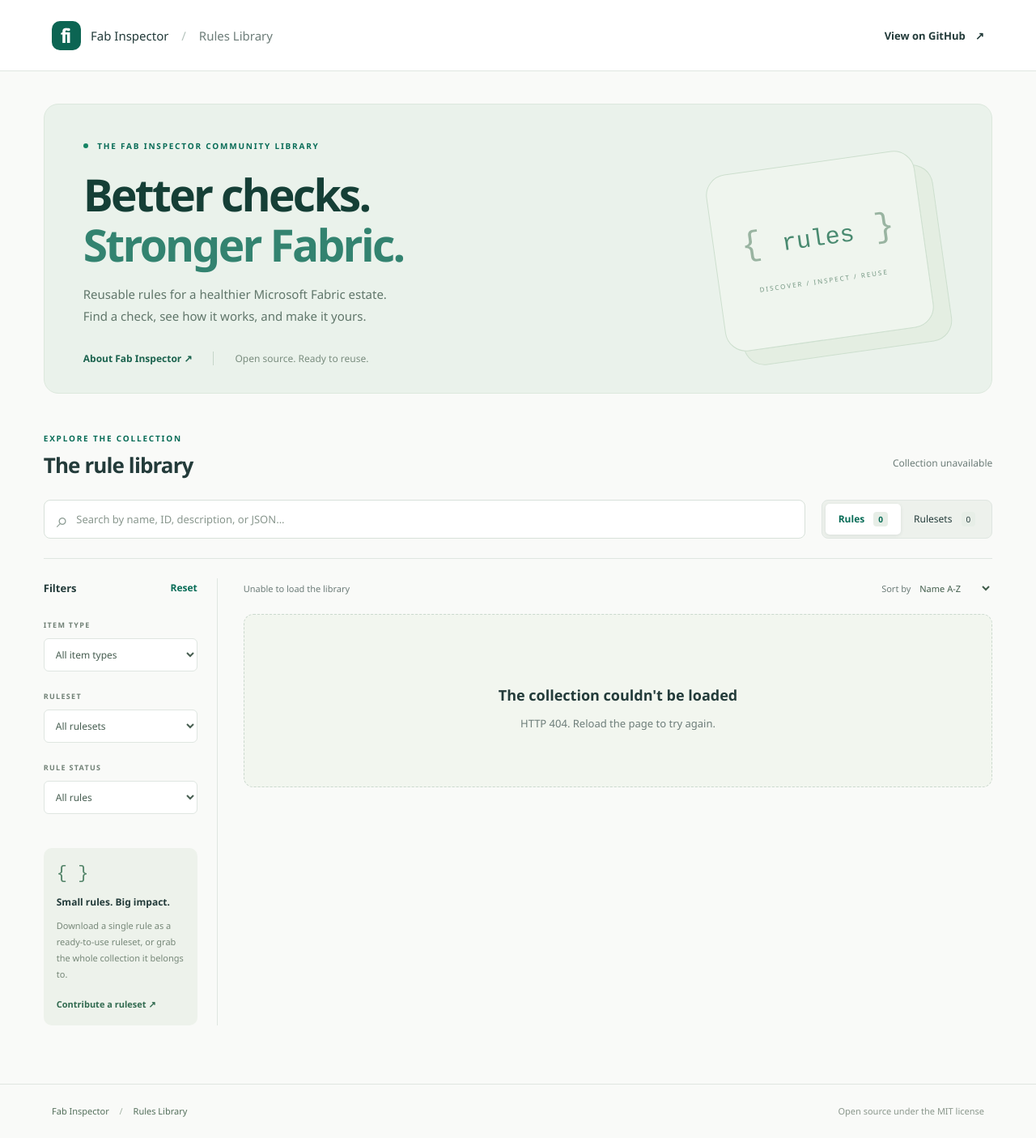
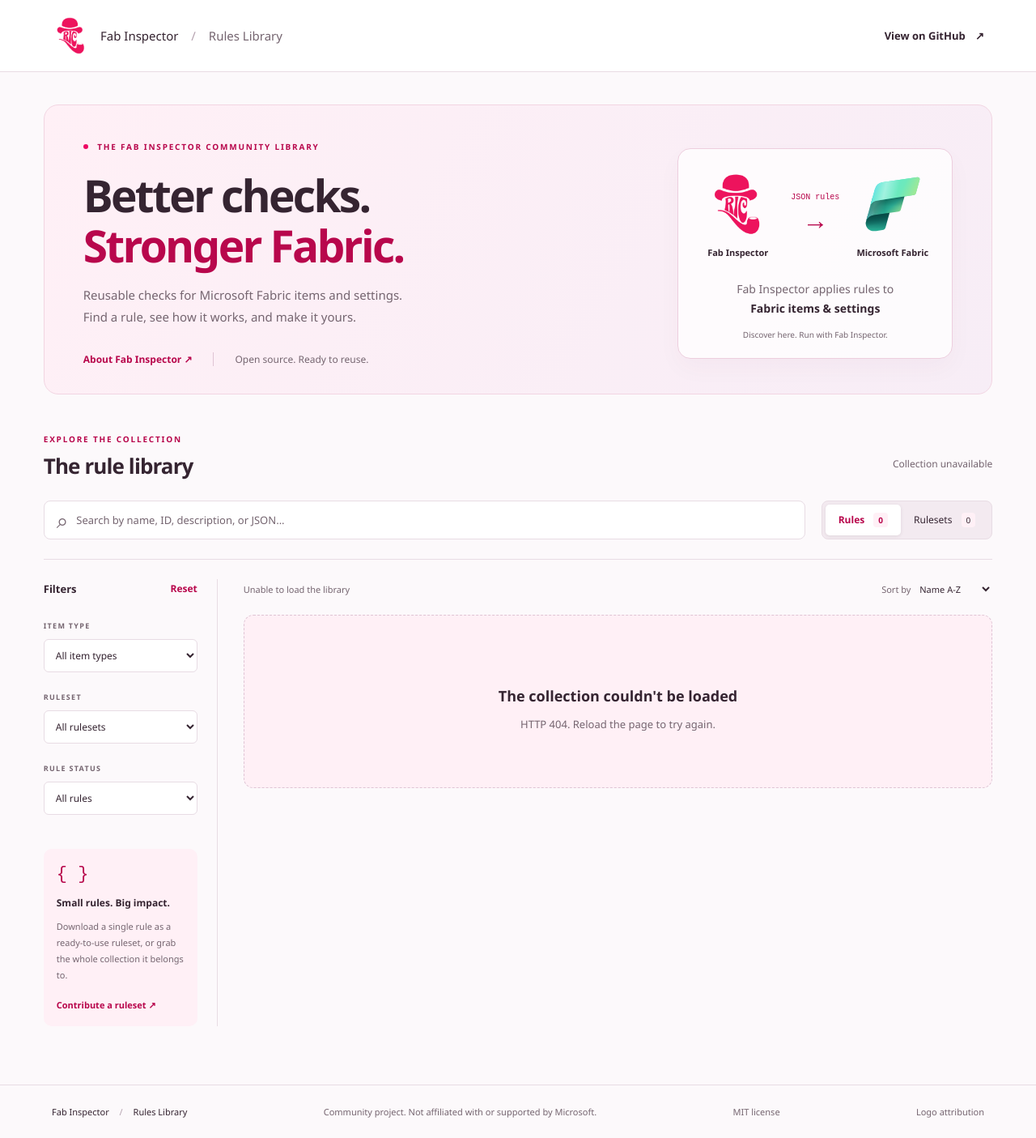
Before and after one commit to NatVanG/fab-inspector-rules-library, a website: page web/index.html in a window 1280 px wide. Shown: the whole page at 81% size. Drawn offline with Linux system fonts and the light colour scheme; no server answers.

Commit message:
Restyle rules library with Fab Inspector and Fabric branding
Co-authored-by: copilot-swe-agent[bot] <198982749+Copilot@users.noreply.github.com>

```diff
--- a/scripts/build.mjs
+++ b/scripts/build.mjs
@@ -1,4 +1,4 @@
-import { readdir, readFile, mkdir, writeFile, copyFile, rm } from "node:fs/promises";
+import { readdir, readFile, mkdir, writeFile, copyFile, cp, rm } from "node:fs/promises";
 import path from "node:path";
 import { fileURLToPath } from "node:url";
 
@@ -43,6 +43,7 @@ export async function build(root) {
   for (const file of ["index.html", "styles.css", "app.js"]) {
     await copyFile(path.join(root, "web", file), path.join(output, file));
   }
+  await cp(path.join(root, "web", "assets"), path.join(output, "assets"), { recursive: true });
   for (const ruleset of rulesets) {
     const target = path.join(output, "rulesets", ruleset.path);
     await mkdir(path.dirname(target), { recursive: true });
--- a/web/index.html
+++ b/web/index.html
@@ -6,21 +6,32 @@
     <meta name="description" content="Discover, inspect, and download reusable Fab Inspector rules for Microsoft Fabric.">
     <meta name="color-scheme" content="light">
     <title>Fab Inspector | Rules Library</title>
+    <link rel="icon" type="image/png" href="./assets/fab-inspector.png">
     <link rel="stylesheet" href="./styles.css">
     <script type="module" src="./app.js"></script>
   </head>
   <body>
     <header class="site-header">
-      <a class="brand" href="./"><span class="brand-icon" aria-hidden="true">fi</span><span>Fab Inspector <span class="brand-divider">/</span> <strong>Rules Library</strong></span></a>
+      <a class="brand" href="./"><img class="brand-icon" src="./assets/fab-inspector.png" alt="" width="48" height="48"><span>Fab Inspector <span class="brand-divider">/</span> <strong>Rules Library</strong></span></a>
       <a class="github-link" href="https://github.com/NatVanG/fab-inspector-rules-library">View on GitHub <span aria-hidden="true">&#8599;</span></a>
     </header>
     <main>
       <section class="hero" aria-labelledby="page-title">
-        <div class="eyebrow"><span class="status-dot"></span> THE FAB INSPECTOR COMMUNITY LIBRARY</div>
-        <h1 id="page-title">Better checks.<br><span>Stronger Fabric.</span></h1>
-        <p>Reusable rules for a healthier Microsoft Fabric estate.<br>Find a check, see how it works, and make it yours.</p>
-        <div class="hero-footer"><a href="https://github.com/NatVanG/fab-inspector">About Fab Inspector <span aria-hidden="true">&#8599;</span></a><span>Open source. Ready to reuse.</span></div>
-        <div class="hero-decoration" aria-hidden="true"><div>{ <span>rules</span> }</div><small>DISCOVER / INSPECT / REUSE</small></div>
+        <div class="hero-copy">
+          <div class="eyebrow"><span class="status-dot"></span> THE FAB INSPECTOR COMMUNITY LIBRARY</div>
+          <h1 id="page-title">Better checks.<br><span>Stronger Fabric.</span></h1>
+          <p>Reusable checks for Microsoft Fabric items and settings.<br>Find a rule, see how it works, and make it yours.</p>
+          <div class="hero-footer"><a href="https://github.com/NatVanG/fab-inspector">About Fab Inspector <span aria-hidden="true">&#8599;</span></a><span>Open source. Ready to reuse.</span></div>
+        </div>
+        <figure class="inspection-flow">
+          <div class="flow-diagram">
+            <div class="flow-product"><img src="./assets/fab-inspector.png" alt="" width="80" height="80"><strong>Fab Inspector</strong></div>
+            <div class="flow-rules"><span>JSON rules</span><span class="flow-arrow" aria-hidden="true">&#8594;</span></div>
+            <div class="flow-product"><img src="./assets/microsoft-fabric.svg" alt="" width="80" height="80"><strong>Microsoft Fabric</strong></div>
+          </div>
+          <figcaption>Fab Inspector applies rules to<br><strong>Fabric items &amp; settings</strong></figcaption>
+          <p>Discover here. Run with Fab Inspector.</p>
+        </figure>
       </section>
       <section class="library" aria-labelledby="library-title">
         <div class="library-heading"><div><div class="eyebrow">EXPLORE THE COLLECTION</div><h2 id="library-title">The rule library</h2></div><p id="catalog-summary" aria-live="polite">Loading the collection...</p></div>
@@ -40,7 +51,7 @@
         </div>
       </section>
     </main>
-    <footer><span>Fab Inspector <span aria-hidden="true">/</span> Rules Library</span><a href="https://github.com/NatVanG/fab-inspector-rules-library/blob/main/LICENSE">Open source under the MIT license</a></footer>
+    <footer><span>Fab Inspector <span aria-hidden="true">/</span> Rules Library</span><span>Community project. Not affiliated with or supported by Microsoft.</span><a href="https://github.com/NatVanG/fab-inspector-rules-library/blob/main/LICENSE">MIT license</a><a href="./assets/NOTICE.txt">Logo attribution</a></footer>
     <dialog id="detail" aria-labelledby="detail-title">
       <div class="dialog-heading"><div><div id="detail-kind" class="eyebrow"></div><h2 id="detail-title"></h2></div><button id="close-detail" class="close-button" type="button" aria-label="Close preview">&#215;</button></div>
       <p id="detail-description"></p><div id="detail-meta" class="tags"></div>
--- a/web/styles.css
+++ b/web/styles.css
@@ -1,4 +1,4 @@
-:root { color-scheme: light; font-family: "Segoe UI", system-ui, sans-serif; color: #233b3a; background: #f9faf8; --green: #086c57; --muted: #6d7d79; --border: #dfe6e1; }
+:root { color-scheme: light; font-family: "Segoe UI", system-ui, sans-serif; color: var(--ink); background: #fcf9fb; --pink: #ed0963; --accent: #b8074c; --ink: #352431; --muted: #756570; --border: #e8dce4; --soft: #fff0f6; }
 * { box-sizing: border-box; }
 body { margin: 0; }
 button, input, select { font: inherit; }
@@ -8,96 +8,102 @@ a { color: inherit; text-decoration: none; }
 a:hover { text-decoration: underline; }
 button { color: inherit; }
 button:disabled { opacity: .5; cursor: not-allowed; }
-:focus-visible { outline: 3px solid #29a88c; outline-offset: 4px; }
+:focus-visible { outline: 3px solid var(--pink); outline-offset: 4px; }
 .site-header { min-height: 88px; padding: 20px max(5%, calc((100% - 1320px) / 2)); display: flex; align-items: center; justify-content: space-between; gap: 20px; border-bottom: 1px solid var(--border); background: white; }
 .brand { display: flex; align-items: center; gap: 12px; font-size: 15px; font-weight: 500; }
-.brand-icon { display: grid; place-items: center; width: 36px; height: 36px; background: #0c6553; color: white; border-radius: 10px; font: 800 24px "Segoe UI", system-ui, sans-serif; letter-spacing: -3px; padding-right: 4px; }
-.brand-divider { margin: 0 12px; color: #b6c4bd; }
+.brand-icon { display: block; width: 48px; height: 48px; object-fit: contain; }
+.brand-divider { margin: 0 12px; color: #b5a2af; }
 .brand strong { font-weight: 500; color: var(--muted); }
 .github-link { font-size: 13px; font-weight: 600; }
 .github-link span { margin-left: 9px; }
 main { max-width: 1440px; margin: auto; padding: 40px 4.2% 72px; }
-.hero { position: relative; overflow: hidden; padding: 44px 48px 34px; border-radius: 18px; background: #eaf2eb; border: 1px solid #dce8dd; }
-.eyebrow { font-size: 10px; letter-spacing: 1.8px; font-weight: 700; color: var(--green); }
-.status-dot { display: inline-block; width: 6px; height: 6px; margin-right: 7px; background: #168464; border-radius: 50%; vertical-align: 1px; }
+.hero { display: grid; grid-template-columns: minmax(0, 1fr) 340px; align-items: center; gap: 32px; padding: 44px 48px 34px; border-radius: 18px; background: linear-gradient(120deg, #fff0f6, #f7edf6); border: 1px solid #f2d5e2; }
+.eyebrow { font-size: 10px; letter-spacing: 1.8px; font-weight: 700; color: var(--accent); }
+.status-dot { display: inline-block; width: 6px; height: 6px; margin-right: 7px; background: var(--pink); border-radius: 50%; vertical-align: 1px; }
 h1, h2, h3 { font-family: inherit; }
-h1 { margin: 22px 0 18px; font-size: clamp(38px, 4.3vw, 60px); line-height: 1.12; letter-spacing: -2.7px; font-weight: 750; color: #153f36; }
-h1 span { color: #338370; }
-.hero > p { font-size: 15px; line-height: 1.8; color: #60766a; margin: 0; }
+h1 { margin: 22px 0 18px; font-size: clamp(38px, 4.3vw, 60px); line-height: 1.12; letter-spacing: -2.7px; font-weight: 750; color: var(--ink); }
+h1 span { color: var(--accent); }
+.hero-copy > p { font-size: 15px; line-height: 1.8; color: var(--muted); margin: 0; }
 .hero-footer { margin-top: 30px; display: flex; align-items: center; gap: 26px; font-size: 12px; position: relative; z-index: 1; }
-.hero-footer a { font-weight: 700; color: #1b634e; }
-.hero-footer > span { color: #7a8d7f; border-left: 1px solid #c6d6c9; padding-left: 26px; }
-.hero-decoration { position: absolute; right: 7%; top: 20%; width: 260px; height: 220px; transform: rotate(-8deg); display: grid; place-content: center; text-align: center; border: 1px solid #cddfce; border-radius: 26px; background: #f6faf259; box-shadow: 20px 20px 0 -1px #e4eee2, 20px 20px 0 0 #cddfce; }
-.hero-decoration div { font: 42px monospace; color: #99b4a1; }
-.hero-decoration div span { color: #498a70; font-size: 30px; }
-.hero-decoration small { font-size: 8px; letter-spacing: 2px; margin-top: 25px; color: #759783; }
+.hero-footer a { font-weight: 700; color: var(--accent); }
+.hero-footer > span { color: var(--muted); border-left: 1px solid #dfc4d4; padding-left: 26px; }
+.inspection-flow { margin: 0; padding: 28px 20px 22px; border: 1px solid #edcede; border-radius: 16px; background: #ffffffc9; text-align: center; box-shadow: 0 12px 30px #64234808; }
+.flow-diagram { display: flex; align-items: center; justify-content: center; gap: 12px; }
+.flow-product { display: grid; justify-items: center; gap: 12px; flex: 1; }
+.flow-product img { display: block; object-fit: contain; }
+.flow-product strong { font-size: 11px; white-space: nowrap; }
+.flow-rules { display: grid; color: var(--accent); font: 10px monospace; white-space: nowrap; }
+.flow-arrow { font: 32px "Segoe UI", system-ui, sans-serif; }
+.inspection-flow figcaption { margin-top: 26px; font-size: 14px; line-height: 1.7; color: var(--muted); }
+.inspection-flow figcaption strong { color: var(--ink); }
+.inspection-flow > p { margin: 14px 0 0; font-size: 10px; color: var(--muted); }
 .library { margin-top: 48px; }
 .library-heading { display: flex; justify-content: space-between; align-items: end; gap: 12px; margin-bottom: 25px; }
 h2 { font-size: 26px; letter-spacing: -.9px; margin: 8px 0 0; font-weight: 750; }
 .library-heading > p { font-size: 12px; color: var(--muted); }
 .toolbar { display: flex; gap: 20px; padding-bottom: 24px; border-bottom: 1px solid var(--border); }
-.search { flex: 1; display: flex; align-items: center; background: white; border: 1px solid #d8e1da; border-radius: 8px; padding: 0 15px; gap: 10px; min-width: 0; }
-.search > span:first-child { font-size: 26px; color: #8c9c93; }
-.search input { width: 100%; padding: 14px 0; font-size: 13px; border: 0; background: transparent; color: #233b3a; min-width: 0; }
-.search input::placeholder { color: #89978e; }
-.view-switch { display: flex; padding: 4px; border: 1px solid var(--border); border-radius: 8px; background: #edf1ec; }
+.search { flex: 1; display: flex; align-items: center; background: white; border: 1px solid var(--border); border-radius: 8px; padding: 0 15px; gap: 10px; min-width: 0; }
+.search > span:first-child { font-size: 26px; color: var(--muted); }
+.search input { width: 100%; padding: 14px 0; font-size: 13px; border: 0; background: transparent; color: var(--ink); min-width: 0; }
+.search input::placeholder { color: var(--muted); }
+.view-switch { display: flex; padding: 4px; border: 1px solid var(--border); border-radius: 8px; background: #f3eaf0; }
 .view-switch button { background: transparent; border: 0; border-radius: 5px; padding: 8px 16px; font-size: 12px; }
-.view-switch button[aria-pressed="true"] { background: white; box-shadow: 0 1px 4px #233b3a1a; color: var(--green); font-weight: 700; }
-.view-switch span { display: inline-block; margin-left: 8px; background: #e7eee7; border-radius: 4px; padding: 2px 6px; font-size: 10px; }
+.view-switch button[aria-pressed="true"] { background: white; box-shadow: 0 1px 4px #3524311a; color: var(--accent); font-weight: 700; }
+.view-switch span { display: inline-block; margin-left: 8px; background: var(--soft); border-radius: 4px; padding: 2px 6px; font-size: 10px; }
 .library-layout { display: grid; grid-template-columns: 215px minmax(0, 1fr); gap: 32px; margin-top: 24px; }
 aside { padding-right: 24px; border-right: 1px solid var(--border); }
 .filter-heading { display: flex; align-items: center; justify-content: space-between; margin-bottom: 28px; }
 .filter-heading h3 { font-size: 13px; margin: 0; }
-.text-button { padding: 3px 0; border: 0; background: none; font-size: 12px; font-weight: 600; color: var(--green); }
+.text-button { padding: 3px 0; border: 0; background: none; font-size: 12px; font-weight: 600; color: var(--accent); }
 .text-button:hover, .title-button:hover { text-decoration: underline; }
-aside > label { display: block; font-size: 9px; font-weight: 700; color: #718176; letter-spacing: 1.3px; margin-bottom: 10px; }
-aside > select { width: 100%; padding: 10px 24px 10px 10px; margin-bottom: 24px; font-size: 12px; color: #475e51; background: white; border: 1px solid var(--border); border-radius: 6px; text-overflow: ellipsis; }
-.help-card { border-radius: 10px; background: #edf2eb; padding: 19px 16px; margin-top: 18px; }
-.help-card > span { font: 22px monospace; color: #54856a; }
+aside > label { display: block; font-size: 9px; font-weight: 700; color: var(--muted); letter-spacing: 1.3px; margin-bottom: 10px; }
+aside > select { width: 100%; padding: 10px 24px 10px 10px; margin-bottom: 24px; font-size: 12px; color: var(--ink); background: white; border: 1px solid var(--border); border-radius: 6px; text-overflow: ellipsis; }
+.help-card { border-radius: 10px; background: var(--soft); padding: 19px 16px; margin-top: 18px; }
+.help-card > span { font: 22px monospace; color: var(--accent); }
 .help-card h3 { font-size: 12px; margin: 14px 0 10px; }
-.help-card p { color: #768778; font-size: 11px; line-height: 1.8; }
-.help-card a { color: #326b50; font-size: 11px; font-weight: 600; display: block; margin-top: 20px; }
+.help-card p { color: var(--muted); font-size: 11px; line-height: 1.8; }
+.help-card a { color: var(--accent); font-size: 11px; font-weight: 600; display: block; margin-top: 20px; }
 .results-heading { display: flex; align-items: center; justify-content: space-between; gap: 10px; margin-bottom: 19px; min-height: 25px; color: var(--muted); font-size: 11px; }
 .results-heading p { margin: 0; }
-.results-heading select { background: transparent; border: none; color: #405c4b; font-size: 11px; padding: 4px; }
+.results-heading select { background: transparent; border: none; color: var(--ink); font-size: 11px; padding: 4px; }
 .results { display: grid; grid-template-columns: repeat(2, minmax(0, 1fr)); gap: 16px; }
 .card { background: white; border: 1px solid var(--border); border-radius: 10px; padding: 22px 22px 0; display: flex; flex-direction: column; min-width: 0; transition: box-shadow .15s, border-color .15s; }
-.card:hover { border-color: #b1cbb9; box-shadow: 0 4px 16px #284d3510; }
+.card:hover { border-color: #dfa9c0; box-shadow: 0 4px 16px #64234810; }
 .card-top { display: flex; justify-content: space-between; align-items: start; gap: 8px; min-height: 24px; }
 .tags { display: flex; flex-wrap: wrap; gap: 6px; }
-.tag { display: inline-block; color: #47836b; background: #edf5ee; border: 1px solid #e0ece2; border-radius: 4px; font-size: 9px; font-weight: 600; padding: 4px 7px; overflow-wrap: anywhere; }
-.disabled-label, .rule-total { color: #8c8574; font-size: 10px; padding-top: 4px; white-space: nowrap; }
+.tag { display: inline-block; color: var(--accent); background: var(--soft); border: 1px solid #f2d5e2; border-radius: 4px; font-size: 9px; font-weight: 600; padding: 4px 7px; overflow-wrap: anywhere; }
+.disabled-label, .rule-total { color: var(--muted); font-size: 10px; padding-top: 4px; white-space: nowrap; }
 .card h3 { margin: 16px 0 8px; font-size: 15px; line-height: 1.5; letter-spacing: -.25px; overflow-wrap: anywhere; }
 .title-button { font: inherit; font-weight: 700; text-align: left; background: none; border: 0; padding: 0; }
-.rule-id { font: 9px/1.6 monospace; color: #8b9b90; margin: 0; overflow-wrap: anywhere; }
-.card-description { font-size: 12px; line-height: 1.8; color: #738378; margin: 15px 0; overflow-wrap: anywhere; }
-.card-source { font-size: 10px; color: #819084; padding-top: 8px; margin-top: auto; overflow-wrap: anywhere; }
-.card-actions { display: flex; align-items: center; justify-content: space-between; margin-top: 6px; padding: 14px 0; border-top: 1px solid #edf0ec; }
+.rule-id { font: 9px/1.6 monospace; color: var(--muted); margin: 0; overflow-wrap: anywhere; }
+.card-description { font-size: 12px; line-height: 1.8; color: var(--muted); margin: 15px 0; overflow-wrap: anywhere; }
+.card-source { font-size: 10px; color: var(--muted); padding-top: 8px; margin-top: auto; overflow-wrap: anywhere; }
+.card-actions { display: flex; align-items: center; justify-content: space-between; margin-top: 6px; padding: 14px 0; border-top: 1px solid var(--border); }
 .card-actions .text-button { font-size: 11px; }
-.download-button { background: #f5f8f3; color: #42644b; border: 1px solid #dde7da; border-radius: 5px; padding: 6px 10px; font-size: 10px; font-weight: 600; }
-.download-button:hover { background: #e5eee2; }
-.empty-state { grid-column: 1 / -1; text-align: center; padding: 65px 28px; border: 1px dashed #cbd9ce; border-radius: 12px; background: #f2f6ef; }
-.empty-icon { font: 38px monospace; color: #8aa58e; }
+.download-button { background: var(--soft); color: var(--accent); border: 1px solid #f2d5e2; border-radius: 5px; padding: 6px 10px; font-size: 10px; font-weight: 600; }
+.download-button:hover { background: #fbdce9; }
+.empty-state { grid-column: 1 / -1; text-align: center; padding: 65px 28px; border: 1px dashed #dfc4d4; border-radius: 12px; background: var(--soft); }
+.empty-icon { font: 38px monospace; color: var(--accent); }
 .empty-state h3 { font-size: 18px; margin: 22px 0 12px; }
 .empty-state p { font-size: 13px; line-height: 1.8; color: var(--muted); max-width: 410px; margin: auto; overflow-wrap: anywhere; }
-footer { border-top: 1px solid var(--border); padding: 25px 5%; font-size: 11px; color: #8a978c; display: flex; justify-content: space-between; gap: 16px; }
-footer > span { color: #536f5b; }
-footer > span > span { padding: 0 10px; color: #a4b3a5; }
-dialog { width: min(840px, calc(100% - 32px)); max-height: 90dvh; border: 1px solid var(--border); border-radius: 15px; padding: 30px; color: #233b3a; box-shadow: 0 20px 90px #152f3940; }
-dialog::backdrop { background: #14392eb3; backdrop-filter: blur(3px); }
+footer { border-top: 1px solid var(--border); padding: 25px 5%; font-size: 11px; color: var(--muted); display: flex; flex-wrap: wrap; justify-content: space-between; gap: 16px; }
+footer > span:first-child { color: var(--ink); }
+footer > span > span { padding: 0 10px; color: #b5a2af; }
+dialog { width: min(840px, calc(100% - 32px)); max-height: 90dvh; border: 1px solid var(--border); border-radius: 15px; padding: 30px; color: var(--ink); box-shadow: 0 20px 90px #35243140; }
+dialog::backdrop { background: #352431b3; backdrop-filter: blur(3px); }
 .dialog-heading { display: flex; justify-content: space-between; gap: 20px; align-items: start; }
 .dialog-heading h2 { overflow-wrap: anywhere; font-size: 23px; }
-.close-button { border: 0; background: #edf2eb; border-radius: 50%; min-width: 32px; height: 32px; font-size: 23px; }
+.close-button { border: 0; background: var(--soft); border-radius: 50%; min-width: 32px; height: 32px; font-size: 23px; }
 #detail-description { font-size: 13px; line-height: 1.7; color: var(--muted); overflow-wrap: anywhere; }
 .code-heading { display: flex; justify-content: space-between; align-items: center; margin-top: 20px; }
 .code-heading h3 { font-size: 12px; }
-pre { background: #142e29; color: #d7eddf; padding: 22px; border-radius: 8px; overflow: auto; max-height: 42vh; font-size: 12px; line-height: 1.7; tab-size: 2; }
+pre { background: #30212d; color: #fbe5f0; padding: 22px; border-radius: 8px; overflow: auto; max-height: 42vh; font-size: 12px; line-height: 1.7; tab-size: 2; }
 .dialog-footer { display: flex; align-items: center; justify-content: space-between; gap: 20px; }
 .dialog-footer p, #copy-status { color: var(--muted); font-size: 11px; }
-.primary-button { background: var(--green); color: white; border: 0; padding: 11px 15px; border-radius: 6px; font-size: 12px; white-space: nowrap; }
+.primary-button { background: var(--accent); color: white; border: 0; padding: 11px 15px; border-radius: 6px; font-size: 12px; white-space: nowrap; }
 .sr-only { position: absolute; width: 1px; height: 1px; padding: 0; margin: -1px; overflow: hidden; clip: rect(0, 0, 0, 0); white-space: nowrap; border: 0; }
 @media (min-width: 1500px) { main { padding-left: 60px; padding-right: 60px; } }
-@media (max-width: 1000px) { .hero-decoration { right: 6%; width: 190px; height: 190px; top: 24%; } .hero-decoration div { font-size: 32px; } .hero-decoration div span { font-size: 24px; } .library-layout { grid-template-columns: 180px minmax(0, 1fr); gap: 22px; } aside { padding-right: 18px; } .card { padding: 18px 16px 0; } }
-@media (max-width: 760px) { .site-header { min-height: 72px; padding: 16px 5%; } .brand { font-size: 12px; gap: 8px; } .brand-divider { margin: 0 6px; } .github-link { font-size: 0; } .github-link span { font-size: 22px; } main { padding-top: 22px; } .hero { padding: 30px 24px; } .hero-decoration { display: none; } h1 { font-size: 46px; } .hero > p { font-size: 13px; } .hero-footer { gap: 15px; font-size: 10px; } .hero-footer > span { padding-left: 15px; } .library { margin-top: 32px; } .library-heading { align-items: start; } h2 { font-size: 22px; } .library-heading > p { font-size: 10px; } .toolbar { flex-direction: column; gap: 12px; } .view-switch { align-self: start; } .library-layout { grid-template-columns: 1fr; gap: 20px; } aside { padding: 0; border: 0; display: grid; grid-template-columns: repeat(3, minmax(0, 1fr)); gap: 8px 10px; } .filter-heading { grid-column: 1 / -1; margin-bottom: 6px; } aside > label { grid-row: 2; margin-bottom: 0; font-size: 8px; } aside > select { grid-row: 3; margin: 0; font-size: 11px; padding-left: 7px; } .help-card { display: none; } .results { gap: 12px; } footer { font-size: 9px; } }
-@media (max-width: 480px) { .results { grid-template-columns: 1fr; } .hero-footer > span { display: none; } h1 { font-size: 40px; } .eyebrow { font-size: 8px; letter-spacing: 1.1px; } .brand-icon { width: 30px; height: 30px; font-size: 21px; } .dialog-footer { align-items: start; flex-direction: column; gap: 5px; } dialog { padding: 22px; } footer { flex-direction: column; } }
+@media (max-width: 1000px) { .hero { grid-template-columns: minmax(0, 1fr) 280px; padding: 34px 28px; gap: 22px; } .inspection-flow { padding: 24px 12px 20px; } .flow-diagram { gap: 6px; } .flow-product img { width: 64px; height: 64px; } .flow-product strong { font-size: 10px; } .hero-footer { flex-wrap: wrap; gap: 15px; } .hero-footer > span { padding-left: 15px; } .library-layout { grid-template-columns: 180px minmax(0, 1fr); gap: 22px; } aside { padding-right: 18px; } .card { padding: 18px 16px 0; } }
+@media (max-width: 760px) { .site-header { min-height: 72px; padding: 16px 5%; } .brand { font-size: 12px; gap: 8px; } .brand-divider { margin: 0 6px; } .github-link { font-size: 13px; } .github-link span { margin-left: 4px; } main { padding-top: 22px; } .hero { padding: 30px 24px; grid-template-columns: minmax(0, 1fr); } .inspection-flow { max-width: 400px; width: 100%; justify-self: center; } h1 { font-size: 46px; } .hero-copy > p { font-size: 13px; } .hero-footer { gap: 15px; font-size: 10px; } .hero-footer > span { padding-left: 15px; } .library { margin-top: 32px; } .library-heading { align-items: start; } h2 { font-size: 22px; } .library-heading > p { font-size: 10px; } .toolbar { flex-direction: column; gap: 12px; } .view-switch { align-self: start; } .library-layout { grid-template-columns: 1fr; gap: 20px; } aside { padding: 0; border: 0; display: grid; grid-template-columns: repeat(3, minmax(0, 1fr)); gap: 8px 10px; } .filter-heading { grid-column: 1 / -1; margin-bottom: 6px; } aside > label { grid-row: 2; margin-bottom: 0; font-size: 8px; } aside > select { grid-row: 3; margin: 0; font-size: 11px; padding-left: 7px; } .help-card { display: none; } .results { gap: 12px; } footer { font-size: 9px; } }
+@media (max-width: 480px) { .site-header { flex-wrap: wrap; gap: 12px; } .results { grid-template-columns: 1fr; } .hero-footer > span { display: none; } h1 { font-size: 40px; } .eyebrow { font-size: 8px; letter-spacing: 1.1px; } .brand-icon { width: 38px; height: 38px; } .dialog-footer { align-items: start; flex-direction: column; gap: 5px; } dialog { padding: 22px; } footer { flex-direction: column; } }
 @media (prefers-reduced-motion: reduce) { * { transition: none !important; } }
```
Also changed, not shown: test/build.test.mjs (+6 -0 lines), web/assets/NOTICE.txt (added, +38 -0 lines), README.md, web/assets/fab-inspector.png (added), web/assets/microsoft-fabric.svg (added).
